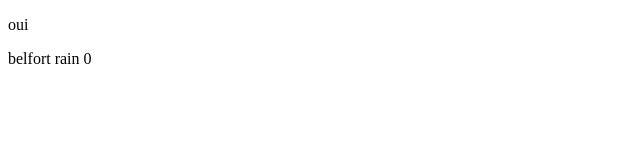
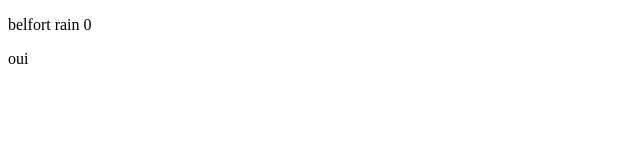
Before and after one commit to sakalypse/projet_front_end, an Angular app: page / in a window 1280 px wide. Shown: the top 160 px of the page, without its empty margins (0-640 px from the left). Built offline with nearby package versions, Linux system fonts and the light colour scheme.

Commit message:
modif travis

```diff
--- a/src/app/app.component.html
+++ b/src/app/app.component.html
@@ -1,4 +1 @@
-<p>
-  oui
-</p>
 <app-meteo></app-meteo>
--- a/src/app/meteo/meteo.component.html
+++ b/src/app/meteo/meteo.component.html
@@ -1,3 +1,6 @@
 <p>
   {{ town.name }} {{town.icon}} {{town.temperature}}
 </p>
+<p>
+  oui
+</p>
```
